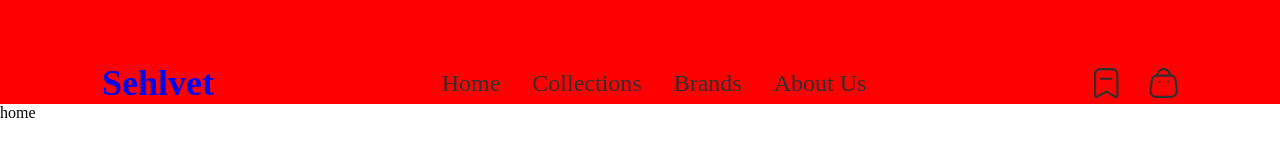
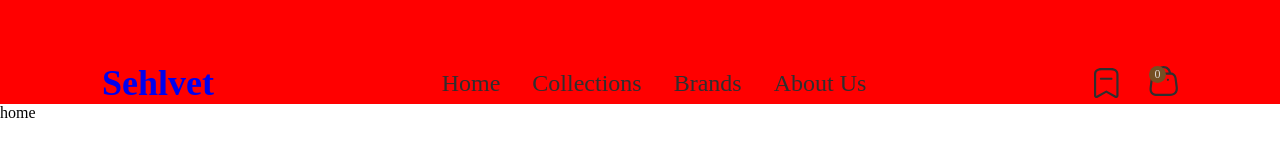
Before and after one commit to KiwiScreams/Sehlvet-landing-page, a React (Vite) app: page / in a window 1280 px wide. Shown: the top 160 px of the page. Built offline with nearby package versions, Linux system fonts and the light colour scheme.

Commit message:
cart quantity

```diff
--- a/src/components/shared/header/Header.css
+++ b/src/components/shared/header/Header.css
@@ -22,8 +22,26 @@ header h1
     color: var(--dark-clr);
     font-size: var(--font-size-36px);
 }
-header div
+header div.icons
 {
     display: flex;
     gap: 30px;
 }
+header .cart
+{
+    position: relative;
+}
+header .cart .quantity
+{
+    font-size: var(--font-size-12px);
+    color: var(--light-brown-clr);
+    position: absolute;
+    background-color: var(--brown-clr);
+    width: 17px;
+    height: 17px;
+    border-radius: 50%;
+    display: flex;
+    justify-content: center;
+    align-items: center;
+    top: 0;
+}
--- a/src/components/shared/header/Header.jsx
+++ b/src/components/shared/header/Header.jsx
@@ -10,14 +10,17 @@ const Header = () => {
           <Link to="/">Sehlvet</Link>
         </h1>
         <nav>
-            <Link to="/">Home</Link>
-            <Link to="/collections">Collections</Link>
-            <Link to="/brands">Brands</Link>
-            <Link to="/about">About Us</Link>
+          <Link to="/">Home</Link>
+          <Link to="/collections">Collections</Link>
+          <Link to="/brands">Brands</Link>
+          <Link to="/about">About Us</Link>
         </nav>
-        <div>
-            <img src={bookmarkIcon} alt="" />
+        <div className="icons">
+          <img src={bookmarkIcon} alt="" />
+          <div className="cart">
             <img src={bagIcon} alt="" />
+            <div className="quantity">0</div>
+          </div>
         </div>
       </header>
     </>
--- a/src/index.css
+++ b/src/index.css
@@ -15,7 +15,9 @@
   --black-clr: #000;
   --dark-clr: #2F2F2F;
   --brown-clr: #754F23;
+  --light-brown-clr: #DCD7D3;
   --font-size-36px: 36px;
+  --font-size-12px: 12px;
   --font-size-24px: 24px;
   --font-size-18px: 18px;
   --font-size-96px: 96px;
```
